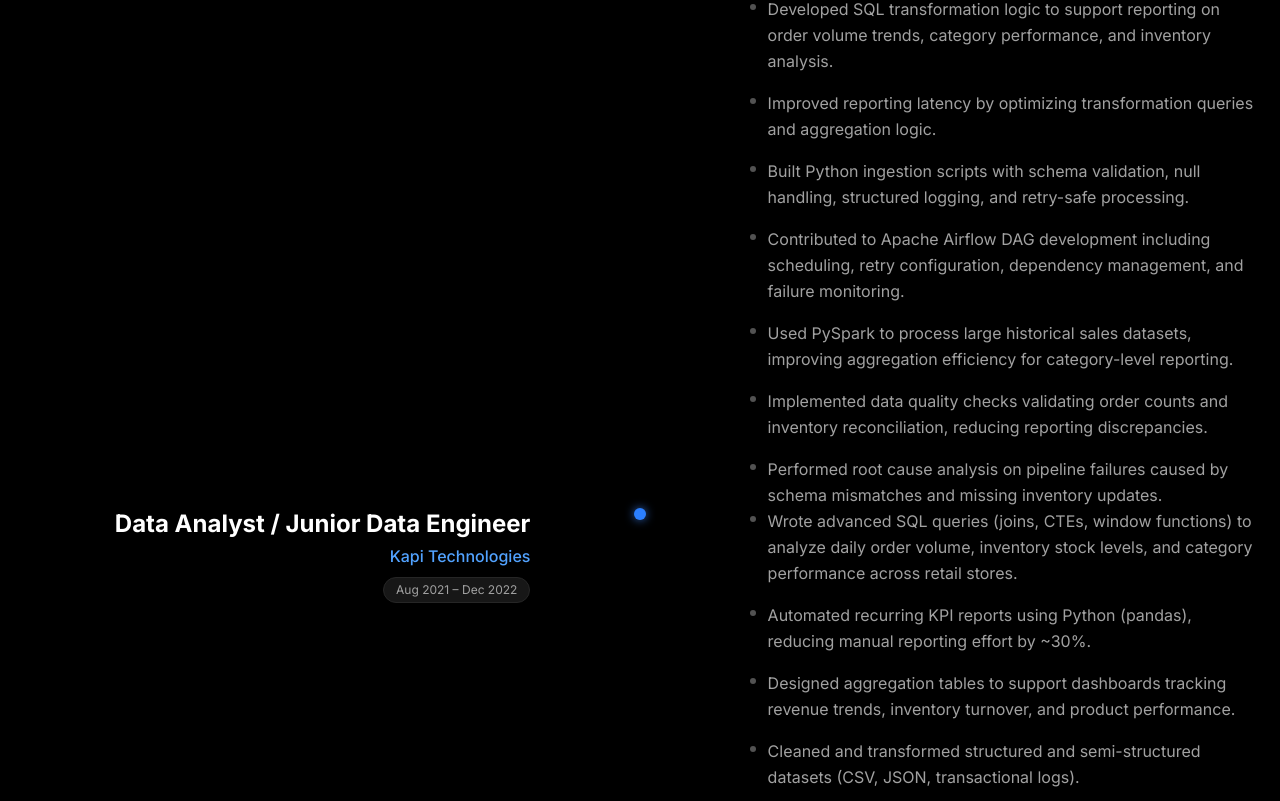
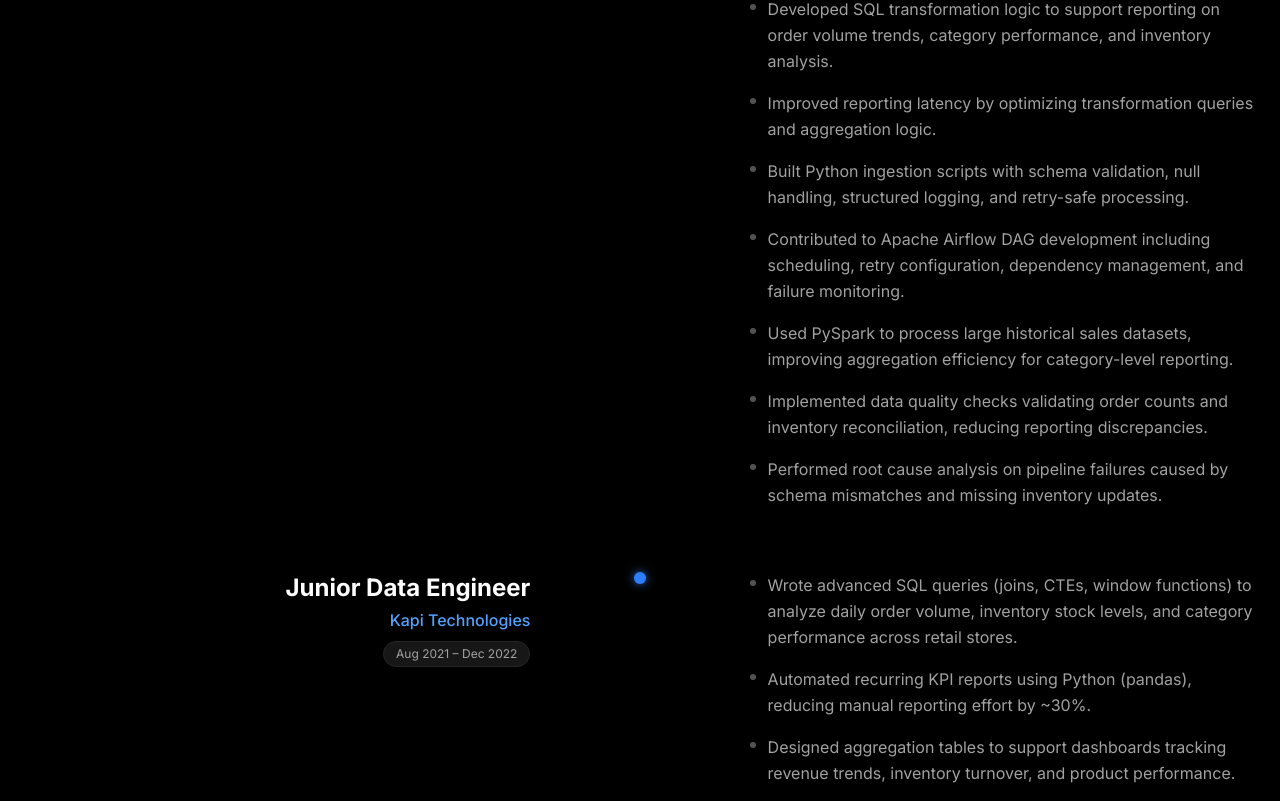
Before and after one commit to deekshith8900/Deekshith_portfolio, a Next.js app: page / in a window 1280 px wide. Shown: the part 1887-2688 px from the top of the page. Built offline with nearby package versions, Linux system fonts and the light colour scheme.

Commit message:
fix: Update job title to Junior Data Engineer and improve experience section spacing

```diff
--- a/components/Experience.tsx
+++ b/components/Experience.tsx
@@ -7,7 +7,7 @@ import { portfolioData } from "@/data/portfolio-data";
 const { experience } = portfolioData;
 
 const ExperienceItem = ({ exp }: { exp: any }) => (
-    <div className="relative pl-8 md:pl-0">
+    <div className="relative pl-8 md:pl-0 mb-16 last:mb-0">
         <div className="hidden md:block absolute left-[50%] top-0 transform -translate-x-1/2 w-px h-full bg-neutral-800 -z-10" />
         <div className="hidden md:block absolute left-[50%] top-0 transform -translate-x-1/2 w-3 h-3 rounded-full bg-blue-500 shadow-[0_0_10px_rgba(59,130,246,0.8)]" />
 
--- a/data/portfolio-data.ts
+++ b/data/portfolio-data.ts
@@ -30,7 +30,7 @@ export const portfolioData = {
     },
     {
       company: "Kapi Technologies",
-      role: "Data Analyst / Junior Data Engineer",
+      role: "Junior Data Engineer",
       period: "Aug 2021 – Dec 2022",
       description: [
         "Wrote advanced SQL queries (joins, CTEs, window functions) to analyze daily order volume, inventory stock levels, and category performance across retail stores.",
```
